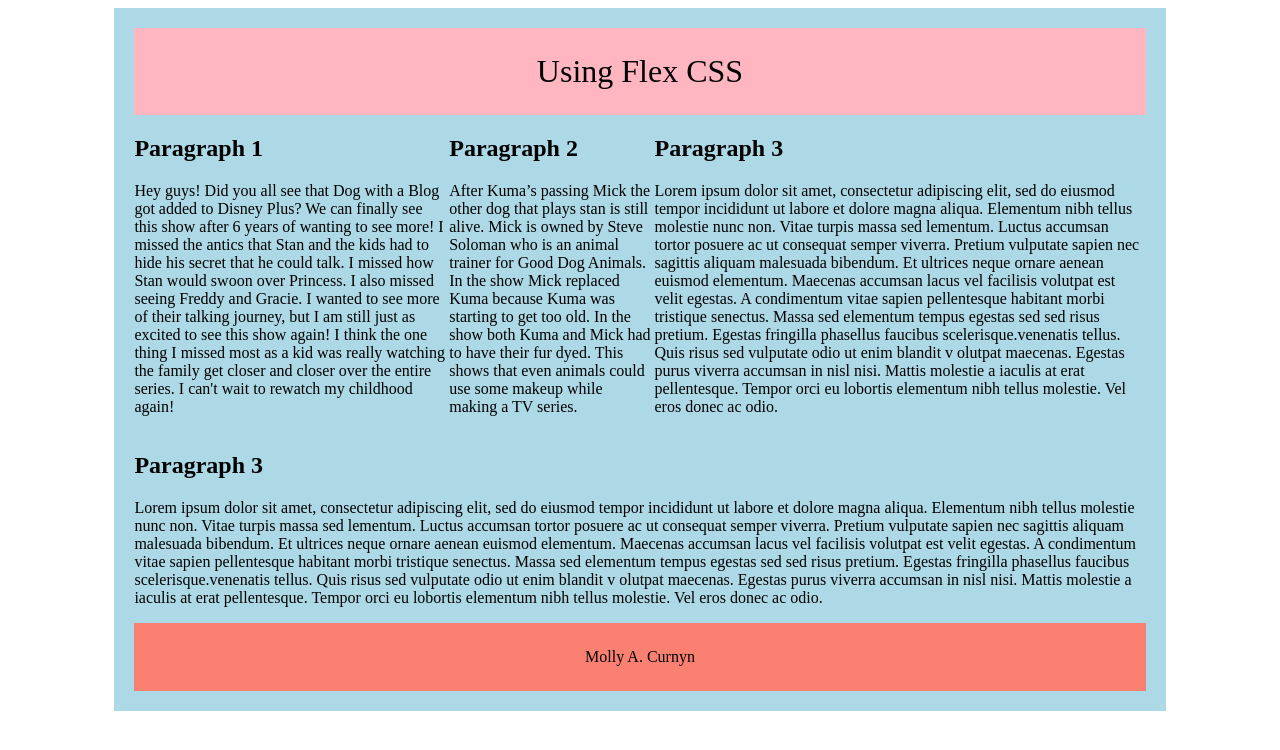
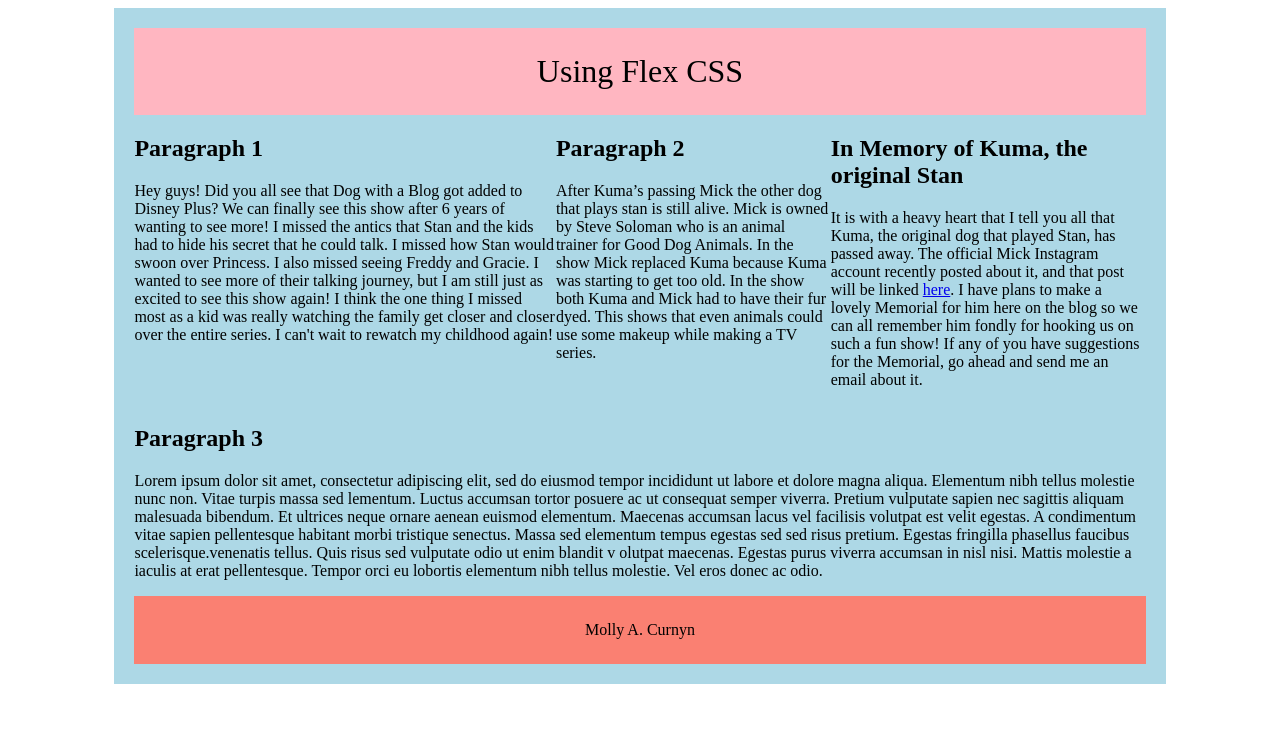
Before and after one commit to ConnerDiers3117/DogWIthABlogBlog, a plain HTML site: page index.html in a window 1280 px wide. Drawn offline with Linux system fonts and the light colour scheme.

Commit message:
Added Blog post text to index.html

```diff
--- a/index.html
+++ b/index.html
@@ -56,16 +56,12 @@
 							<p>After Kuma’s passing Mick the other dog that plays stan is still alive. Mick is owned by Steve Soloman who is an animal trainer for Good Dog Animals. In the show Mick replaced Kuma because Kuma was starting to get too old. In the show both Kuma and Mick had to have their fur dyed. This shows that even animals could use some makeup while making a TV series.</p>
 						</div>
 						<div>
-							<h2>Paragraph 3</h2>
-							<p>Lorem ipsum dolor sit amet, consectetur adipiscing elit, sed do eiusmod tempor incididunt
-							ut labore et dolore magna aliqua. Elementum nibh tellus molestie nunc non. Vitae turpis massa sed
-							lementum. Luctus accumsan tortor posuere ac ut consequat semper viverra. Pretium vulputate sapien
-							nec sagittis aliquam malesuada bibendum. Et ultrices neque ornare aenean euismod elementum. Maecenas
-							accumsan lacus vel facilisis volutpat est velit egestas. A condimentum vitae sapien pellentesque habitant
-							morbi tristique senectus. Massa sed elementum tempus egestas sed sed risus pretium. Egestas fringilla phasellus
-							faucibus scelerisque.venenatis tellus. Quis risus sed vulputate odio ut enim blandit v
-							olutpat maecenas. Egestas purus viverra accumsan in nisl nisi. Mattis molestie a iaculis at erat pellentesque.
-							Tempor orci eu lobortis elementum nibh tellus molestie. Vel eros donec ac odio.</p>
+							<h2>In Memory of Kuma, the original Stan</h2>
+							<p>It is with a heavy heart that I tell you all that Kuma,
+						            the original dog that played Stan, has passed away. The official Mick Instagram account recently posted about it, and
+						            that post will be linked <a href="https://www.instagram.com/mickakastan/p/BrBRVHjABHi/" target="_blank">here</a>.
+							    I have plans to make a lovely Memorial for him here on the blog so we can all remember him fondly for hooking us on such a fun show! If any of you have
+						            suggestions for the Memorial, go ahead and send me an email about it.</p>
 						</div>
 
 
```
